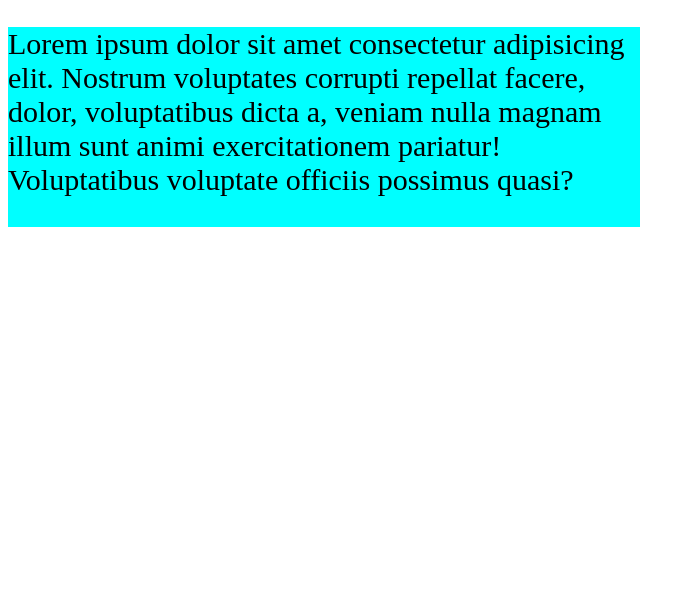
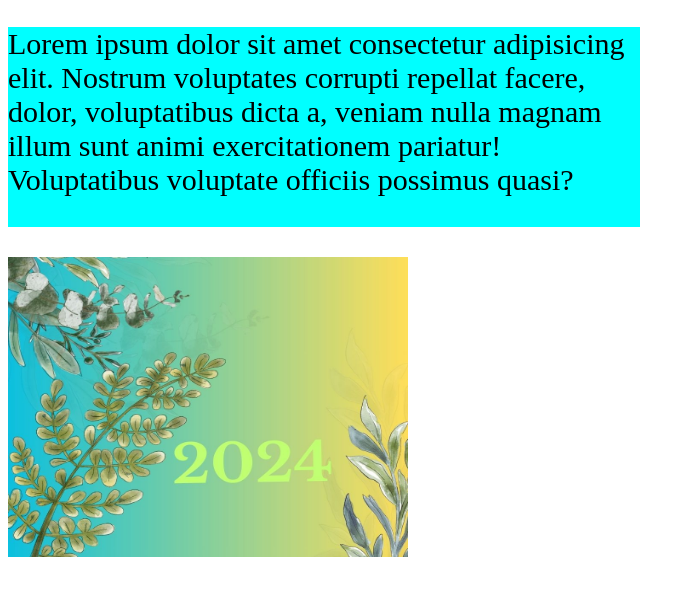
Before and after one commit to shajibsarder/My-frist-rpo, a plain HTML site: page index.html in a window 1280 px wide. Shown: the part 110-706 px from the top of the page, without its empty margins (0-695 px from the left). Drawn offline with Linux system fonts and the light colour scheme.

Commit message:
photo added

```diff
--- a/index.css
+++ b/index.css
@@ -7,3 +7,7 @@ p{
     height: 200px;
     width: 50%;
 }
+img{
+    width: 400px;
+    height: 300px;
+}
--- a/index.html
+++ b/index.html
@@ -11,5 +11,6 @@
     <h1>Hello how are you </h1>
     <h2>my git push code</h2>
     <p>Lorem ipsum dolor sit amet consectetur adipisicing elit. Nostrum voluptates corrupti repellat facere, dolor, voluptatibus dicta a, veniam nulla magnam illum sunt animi exercitationem pariatur! Voluptatibus voluptate officiis possimus quasi?</p>
-</body>
+    <img src="aa.jpg" alt="2024">
+    </body>
 </html>
```
Also changed, not shown: aa.jpg (added).
